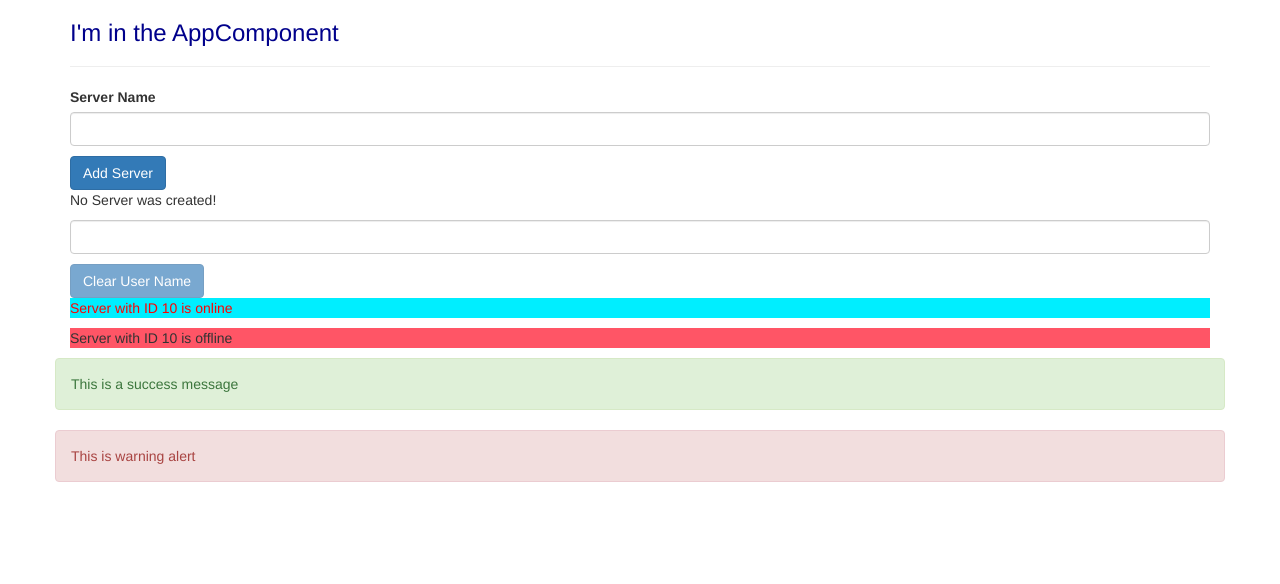
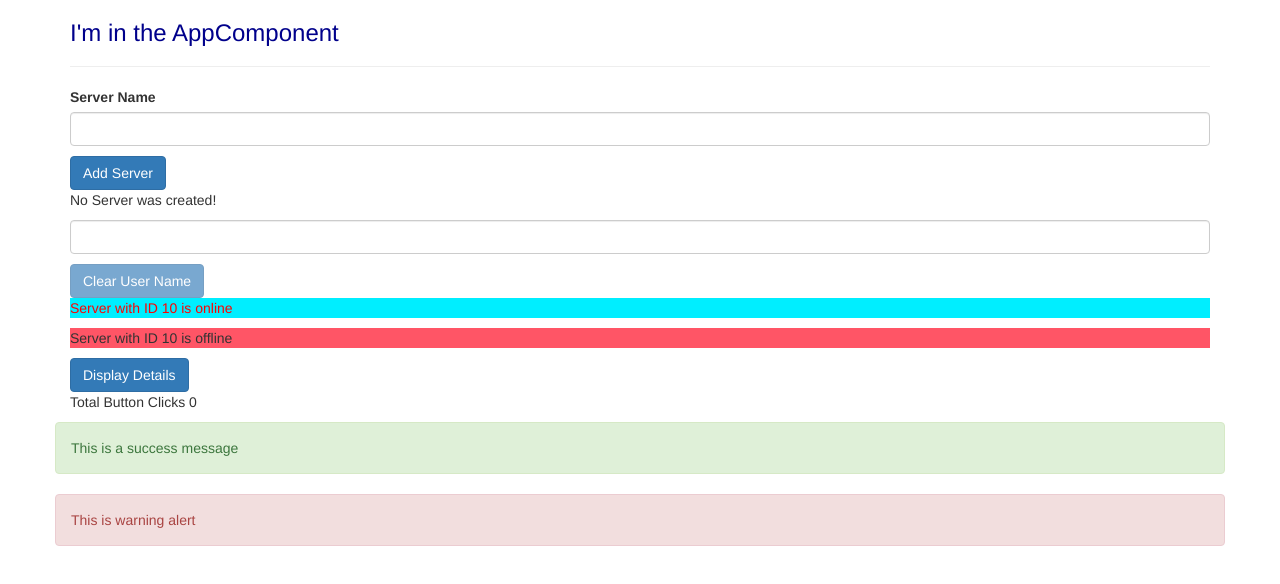
Before and after one commit to hriswadkar/Angular2M, an Angular app in the folder my-first-app/: page / in a window 1280 px wide. Shown: the top 584 px of the page. Built offline with nearby package versions, Linux system fonts and the light colour scheme.

Commit message:
Completed Assignment 3

```diff
--- a/my-first-app/src/app/server/server.component.ts
+++ b/my-first-app/src/app/server/server.component.ts
@@ -1,4 +1,6 @@
-import { Component } from '@angular/core';
+import {
+  Component
+} from '@angular/core';
 
 @Component({
   selector: 'app-server',
--- a/my-first-app/src/app/servers/servers.component.html
+++ b/my-first-app/src/app/servers/servers.component.html
@@ -27,5 +27,14 @@
 <button class="btn btn-primary"
     [disabled]="userName.length == 0"
     (click)="onClearUserName()">Clear User Name</button>
-<app-server></app-server>
-<app-server></app-server>
+<app-server *ngFor="let server of servers"></app-server>
+
+<button class="btn btn-primary"
+    (click)="onDisplayDetails()">Display Details
+</button>
+<p *ngIf="displayStatus">Secret details: tuna</p>
+<p>Total Button Clicks {{displayCount.length}}</p>
+<div
+    *ngFor="let item of displayCount"
+    [ngStyle]="{backgroundColor: item >= 5 ? '#224455' : 'transparent'}"
+>{{item}}</div>
--- a/my-first-app/src/app/servers/servers.component.ts
+++ b/my-first-app/src/app/servers/servers.component.ts
@@ -11,8 +11,13 @@ export class ServersComponent implements OnInit {
   serverCreationStatus = 'No Server Was Created!!';
   serverName = '';
   userName = '';
+  displayStatus = false;
+  servers = ['Testserver','Testserver2'];
+  counter = 0;
+  displayCount = [];
 
   constructor() {
+    this.counter = 0;
     setTimeout(() => {
       this.allowNewServer = true;
     }, 2000)
@@ -23,6 +28,7 @@ export class ServersComponent implements OnInit {
 
   onCreateServer() {
     this.serverCreated = true;
+    this.servers.push(this.serverName);
     this.serverCreationStatus = 'Server Was Crated! Name is ' + this.serverName;
   }
 
@@ -34,4 +40,9 @@ export class ServersComponent implements OnInit {
     this.userName = '';
   }
 
+  onDisplayDetails() {
+    this.displayStatus = !this.displayStatus;
+    this.counter++;
+    this.displayCount.push(this.counter);
+  }
 }
```
Lines whose indentation alone changed are shown as unchanged.
